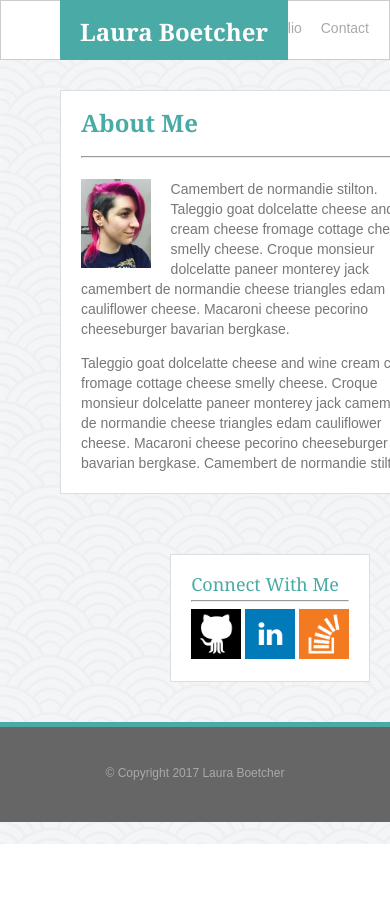
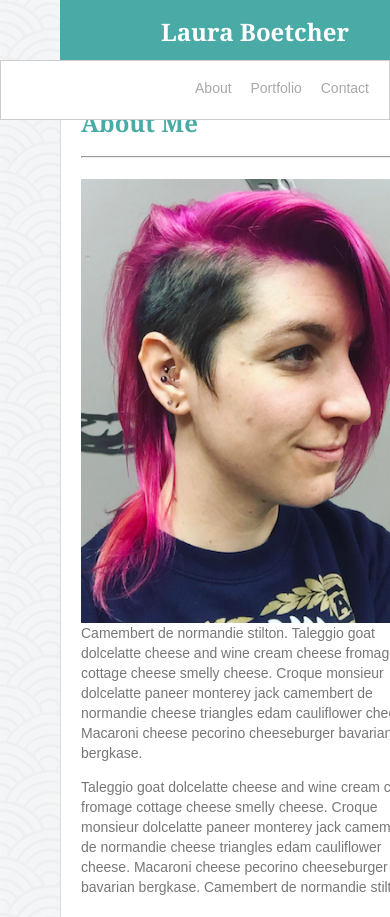
Before and after one commit to g33klaura/Responsive-Portfolio, a plain HTML site: page index.html in a window 390 px wide. Shown: the top 917 px of the page. Before the commit the page ends 844 px from the top, so only its background shows below. Drawn offline with Linux system fonts and the light colour scheme.

Commit message:
Add responsive elements for 768px size

```diff
--- a/Assets/css/style.css
+++ b/Assets/css/style.css
@@ -9,7 +9,11 @@ body {
     background-image: url("../images/bkgd_seigaiha.png");
 }
 
+
+
+
 /* Nav bar rules */
+
 .nav-bar {
     background-color: #FFF;
     border: 1px solid #CCC;
@@ -22,7 +26,8 @@ body {
     clear: both;
 }
 
-.nav-bar ul li, li {
+.nav-bar ul li,
+li {
     display: inline;
 }
 
@@ -31,7 +36,11 @@ body {
     color: DarkGrey;
 }
 
+
+
+
 /* Main content */
+
 .content {
     display: block;
     max-width: 960px;
@@ -39,7 +48,9 @@ body {
     min-height: calc(60vh - 100px);
 }
 
-h1, h2, h3 {
+h1,
+h2,
+h3 {
     font-family: Georgia, Times, "Times New Roman", serif;
     font-weight: 600;
     font-size: 24px;
@@ -102,7 +113,11 @@ footer {
     clear: both;
 }
 
+
+
+
 /* Rules for About Page (index) */
+
 .about {
     display: block;
     color: #4aaaa5;
@@ -131,10 +146,14 @@ footer {
     top: 0;
 }
 
+
+
+
 /* Rules for Contact Page */
 
 
 /* Rules for Portlfolio Page */
+
 .projects {
     position: relative;
     float: left;
@@ -160,24 +179,72 @@ footer {
     font-size: 18px;
 }
 
+
+
+
 /* Media Queries */
+
 @media only screen and (max-width: 980px) {
+    /* Image on left with p dropped below it */
+    .about {
+        max-width: 400px;
+    }
 
+    .about img {
+        width: 100%;
     }
+}
+
 
 @media only screen and (max-width: 768px) {
 
-/* Aside needs to move to the bottom */
+    /* About goes wider than either other queries */
+    .about {
+        max-width: 550px;
+    }
+
+    /* Photo next to paragraph again */
+    #bio img {
+        width: 50%;
+        max-height: 50%;
+        overflow: auto;
+    }
+
+    /* Aside needs to move to the bottom & be as wide as section above */
     aside {
         position: relative;
         bottom: 50%;
         margin-bottom: 80px;
+        width: 100%;
+        float: left;
+        left: 60px;
+        max-width: 550px;
+    }
 }
 
-}
 
 @media only screen and (max-width: 640px) {
 
     /* Aside still at bottom */
+    aside {}
 
+    /* Header moves to top, full width */
+    #name {
+        width: 100%;
+        max-width: 521px;
+        margin: 0 auto;
     }
+
+    /* Nav-bar goes under header, full width */
+    .nav-bar {
+        position: relative;
+        top: 60px;
+    }
+
+    /* Content part resizes and things move (ie. photo above paragraph in About) */
+    #bio img {
+        width: 100%;
+        max-height: 50%;
+        overflow: auto;
+    }
+}
```
Lines whose indentation alone changed are shown as unchanged.
